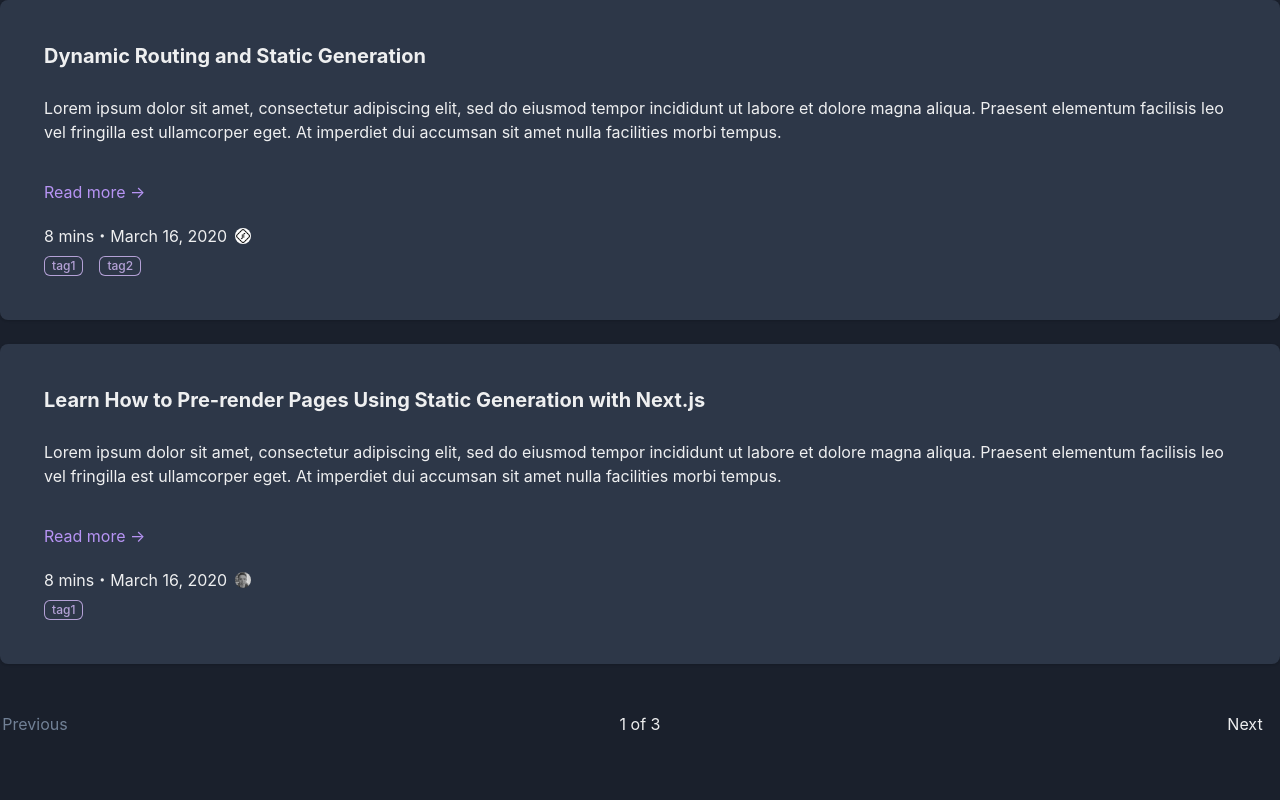
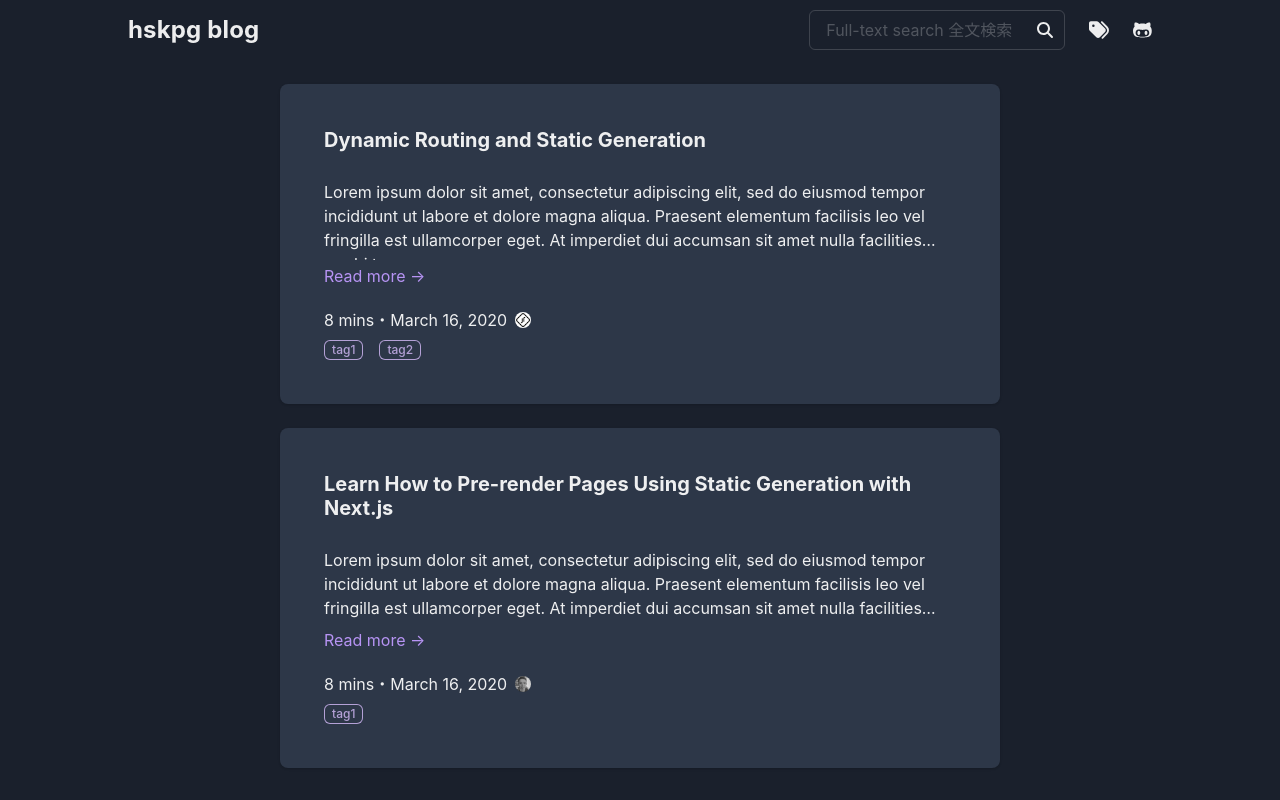
Before and after one commit to ShuntaH/next-ts-blog-template, a Next.js app: page /pages/1 in a window 1280 px wide. Shown: the top 800 px of the page. Built offline with nearby package versions, Linux system fonts and the light colour scheme.

Commit message:
TEST: add comments about why Layout component is removed from app.tsx

```diff
--- a/src/components/search/search-modal.tsx
+++ b/src/components/search/search-modal.tsx
@@ -30,6 +30,7 @@ const SearchModal = ({
 }: Props) => {
 
   const fuse = useContext(SearchContext)
+  console.log('fuse in modal', fuse)
 
   return (
     <Box {...boxProps}>
--- a/src/interfaces/post.ts
+++ b/src/interfaces/post.ts
@@ -25,5 +25,6 @@ export type Post = {
 
 export type Posts = Post[]
 
+// 検索用の記事のデータ
 export type FilteredPost = Pick<Post, 'title' | 'excerpt' | 'content' | 'tags'>
 export type FilteredPosts = FilteredPost[]
--- a/src/pages/pages/[page].tsx
+++ b/src/pages/pages/[page].tsx
@@ -1,7 +1,10 @@
-import { useEffect } from "react";
+import { useMemo } from "react";
 import { getAllPosts, getPagination, getSortedPosts, getTotalPageCount, getTotalPostCount } from "../../lib/api";
 import { Pagination } from "../../interfaces/pagination";
 import PostsPage from "../../components/post/posts-page";
+import { Posts } from "../../interfaces/post";
+import { setupFullTextSearch } from "../../lib/search";
+import Layout from "../../components/layouts/layout";
 
 
 export async function getStaticPaths() {
@@ -37,38 +40,43 @@ type Context = {
 
 
 export const getStaticProps = async ({params}: Context) => {
+  const allPosts = getAllPosts()
   const pagination: Pagination = getPagination({
     currentPageNumber: Number(params.page),
-    posts: getSortedPosts(getAllPosts()),
+    posts: getSortedPosts(allPosts),
     basePaths: '/pages',
   })
 
   return {
     props: {
-      pagination
+      pagination,
+      allPosts
     },
   }
 }
 
 type Props = {
   pagination: Pagination
+  allPosts: Posts
 }
 /**
  * This is the page that is rendered when the user visits the root of your application.
  */
-export default function Page({ pagination }: Props) {
-  useEffect(() => {
-    console.log('page pagination', pagination)
-  })
+export default function PaginatedPage({ pagination, allPosts }: Props) {
+  const fuse = useMemo(
+    () => setupFullTextSearch(allPosts),
+    [ allPosts ])
 
   return (
     // ページ固有のhead内容を設定したい時
     // <Head>
     //   <title>hskpg blog</title>
     // </Head>
-    <PostsPage
-      pagination={pagination}
-      boxProps={{minHeight: "inherit"}}
-    />
+    <Layout fuse={fuse}>
+      <PostsPage
+        pagination={pagination}
+        boxProps={{minHeight: "inherit"}}
+      />
+    </Layout>
   )
 }
```
Also changed, not shown: src/pages/_app.tsx (+13 -0 lines), src/pages/posts/[slug].tsx (+24 -15 lines).
